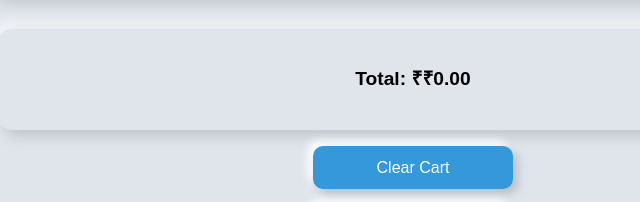
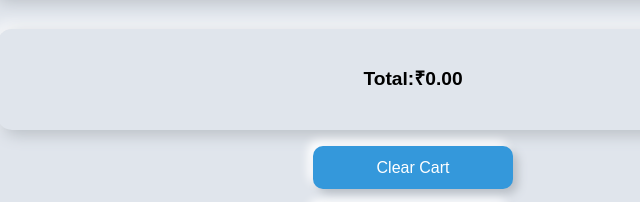
Before and after one commit to vipinyadav01/Zero-Fashion-FullStack, a website: page Public/cart.html in a window 1280 px wide. Shown: the part 376-578 px from the top of the page, 227-867 px from the left. Drawn offline with Linux system fonts and the light colour scheme.

Commit message:
currency issue fix

```diff
--- a/Public/cart.html
+++ b/Public/cart.html
@@ -64,7 +64,7 @@
       <!-- Cart items will be dynamically added here -->
     </div>
     <div id="cart-summary">
-      <p>Total: ₹<span id="cart-total">0.00</span></p>
+      <p>Total:<span id="cart-total">0.00</span></p>
     </div>
     <button id="clear-cart">Clear Cart</button>
     <button id="checkout-button">
```
